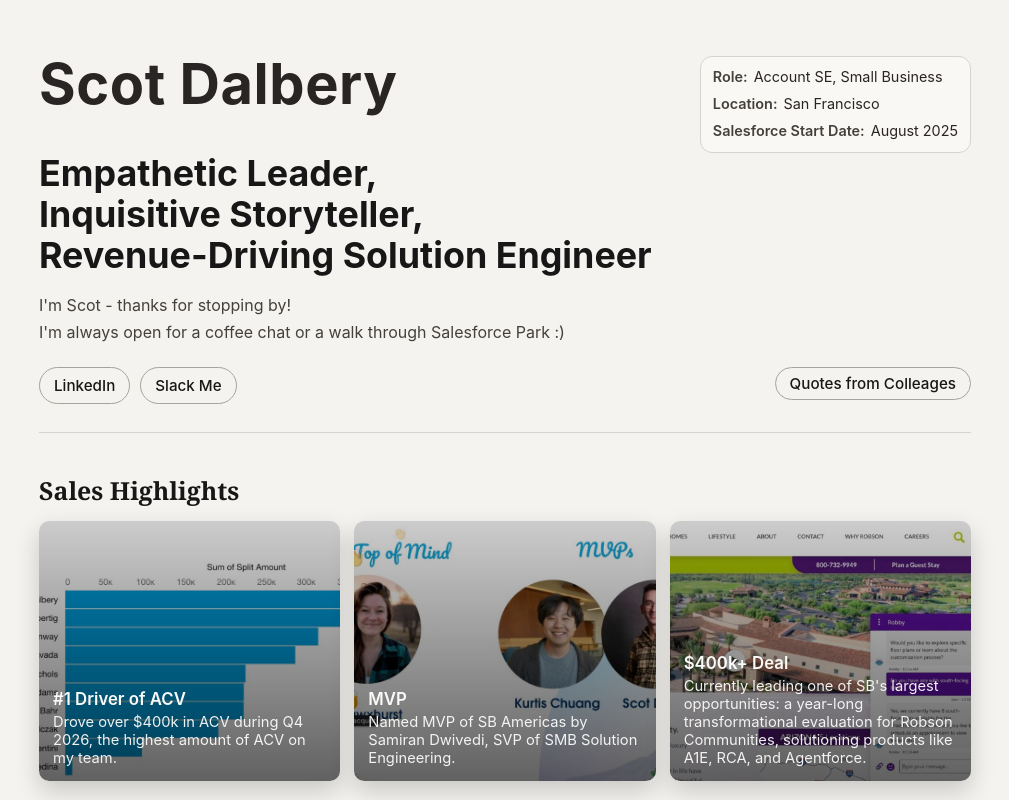
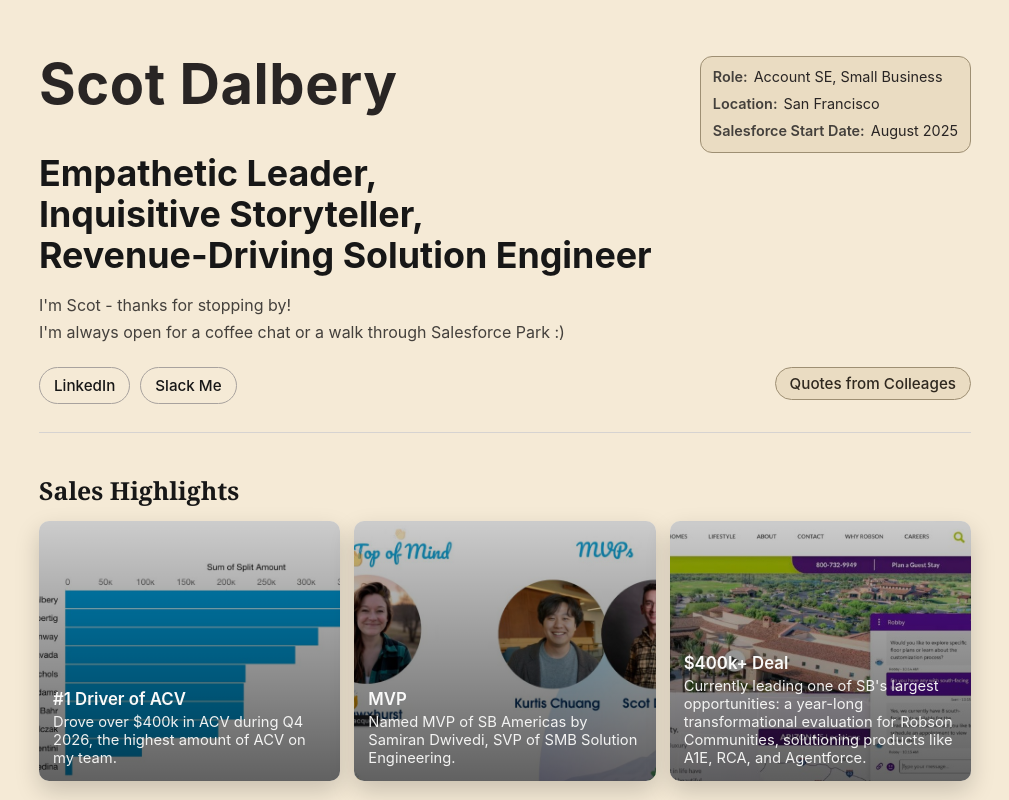
Before and after one commit to sdalbery/personalwebsite, a React (Vite) app: page / in a window 1280 px wide. Shown: the top 800 px of the page, without its empty margins (135-1144 px from the left). Built offline with nearby package versions, Linux system fonts and the light colour scheme.

Commit message:
Refine styling, interactions, and warm theme updates

```diff
--- a/src/v2.css
+++ b/src/v2.css
@@ -1,7 +1,7 @@
 :root {
   font-family: Inter, system-ui, -apple-system, Segoe UI, Roboto, sans-serif;
   color: #171717;
-  background: #f5f3ef;
+  background: #f5ead6;
 }
 
 * {
@@ -80,9 +80,9 @@
 }
 
 .v2-stats-blurb {
-  border: 1px solid #d6d3d1;
+  border: 1px solid #9e8f73;
   border-radius: 12px;
-  background: #faf8f5;
+  background: #eadcc2;
   padding: 10px 12px;
   min-width: 260px;
 }
@@ -120,7 +120,7 @@
 }
 
 .v2-links a:hover {
-  background: #e7e5e4;
+  background: #e2d0ae;
   transform: translateY(-2px);
   box-shadow: 0 8px 20px rgba(41, 37, 36, 0.14);
 }
@@ -131,9 +131,9 @@
 }
 
 .v2-quotes-tile {
-  border: 1px solid #a8a29e;
-  background: transparent;
-  color: #171717;
+  border: 1px solid #9e8f73;
+  background: #eadcc2;
+  color: #2f281f;
   border-radius: 999px;
   text-align: left;
   cursor: pointer;
@@ -149,9 +149,9 @@
 }
 
 .v2-quotes-tile:hover {
-  background: #e7e5e4;
+  background: #e2d0ae;
   transform: translateY(-2px);
-  box-shadow: 0 8px 20px rgba(41, 37, 36, 0.14);
+  box-shadow: 0 8px 20px rgba(66, 51, 31, 0.18);
 }
 
 .v2-quotes-title {
```
